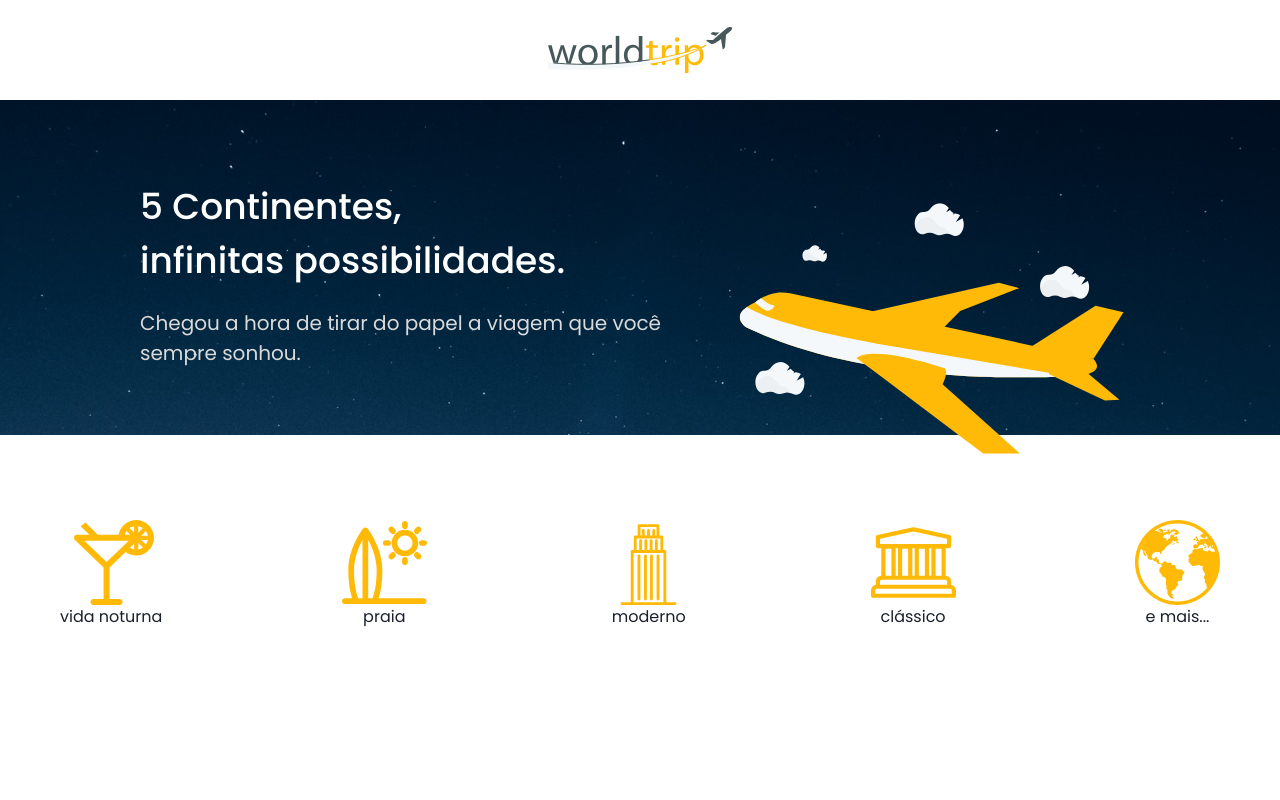
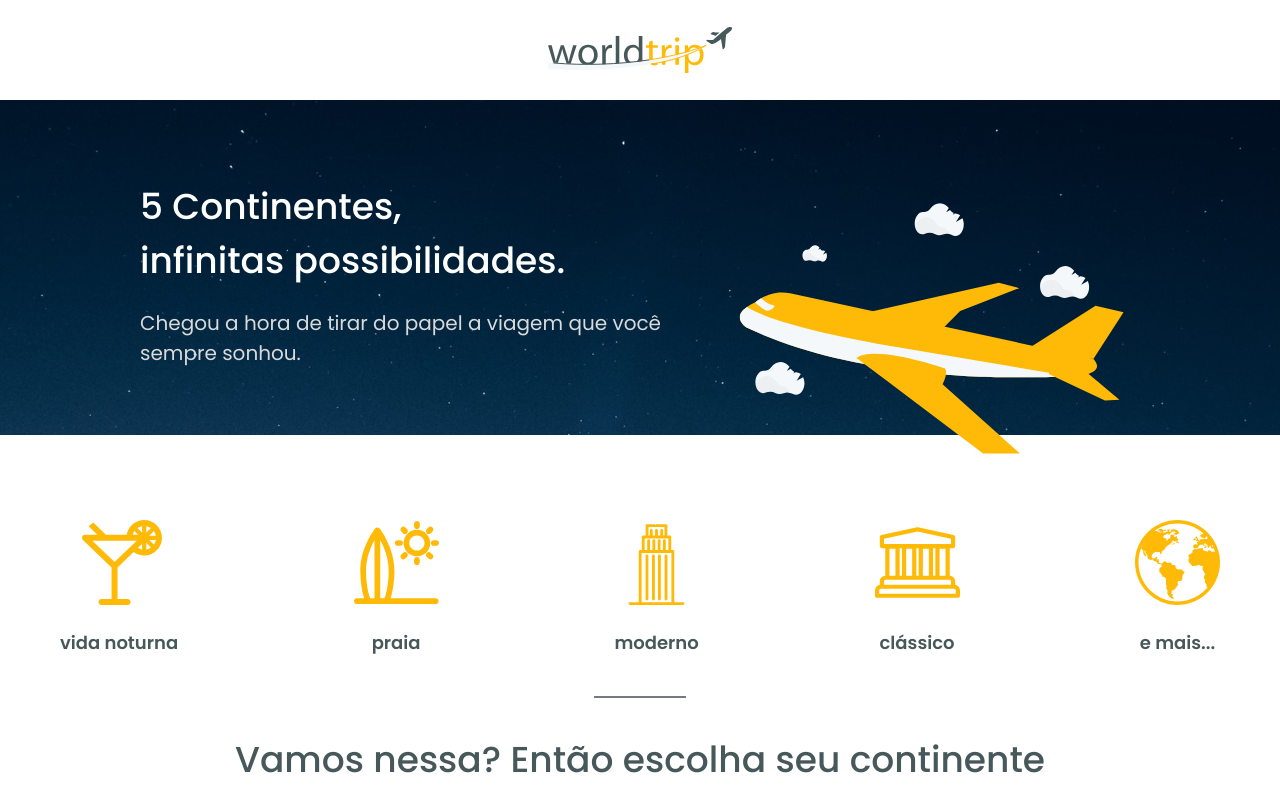
Before and after one commit to kleberfreire/ignite-Interface-com-chakra-UI, a Next.js app: page / in a window 1280 px wide. Built offline with nearby package versions, Linux system fonts and the light colour scheme.

Commit message:
criando slider

```diff
--- a/src/components/TravelsType/TravelsItens.tsx
+++ b/src/components/TravelsType/TravelsItens.tsx
@@ -12,7 +12,14 @@ export function TravelsItens({ title, image }: ITravelsItensProps) {
   return (
     <Flex as="li" direction="column" align="center" justify="center">
       <Image src={image.src} alt={image.alt} width="85px" height="85px" />
-      <Text>{title}</Text>
+      <Text
+        fontSize="lg"
+        mt="24px"
+        fontWeight="semibold"
+        color="var(--chakra-colors-dark-text)"
+      >
+        {title}
+      </Text>
     </Flex>
   );
 }
--- a/src/pages/_document.tsx
+++ b/src/pages/_document.tsx
@@ -11,7 +11,7 @@ export default function Document() {
           crossOrigin="true"
         />
         <link
-          href="https://fonts.googleapis.com/css2?family=Poppins:wght@400;500&display=swap"
+          href="https://fonts.googleapis.com/css2?family=Poppins:wght@400;500;600&display=swap"
           rel="stylesheet"
         />
       </Head>
--- a/src/pages/index.tsx
+++ b/src/pages/index.tsx
@@ -1,4 +1,4 @@
-import { Box } from "@chakra-ui/react";
+import { Box, Center, Divider, Heading } from "@chakra-ui/react";
 import type { NextPage } from "next";
 import { BannerHome } from "../components/BannerHome";
 import Header from "../components/Header";
@@ -10,6 +10,22 @@ const Home: NextPage = () => {
       <Header />
       <BannerHome />
       <TravelsType />
+      <Center my="10" maxWidth="1160px" mx="auto">
+        <Divider
+          w="90px"
+          borderColor="#000000"
+          border="1px"
+          size="lg"
+          variant="solid"
+        />
+      </Center>
+      <Heading
+        textAlign="center"
+        fontWeight="medium"
+        color="var(--chakra-colors-dark-text)"
+      >
+        Vamos nessa? Então escolha seu continente
+      </Heading>
     </Box>
   );
 };
```
